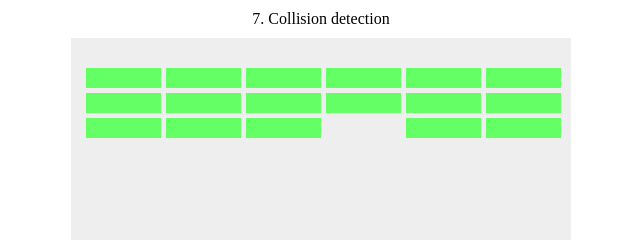
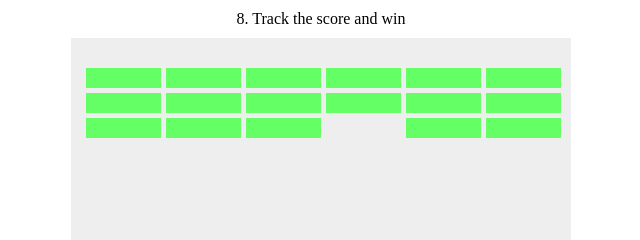
Before and after one commit to CapnSane/2D-breakout-game, a plain HTML site: page index.html in a window 1280 px wide. Shown: the top 240 px of the page, 319-959 px from the left. Drawn offline with Linux system fonts and the light colour scheme.

Commit message:
index.html updated to section 8

```diff
--- a/index.html
+++ b/index.html
@@ -10,7 +10,7 @@
 <body>
 
   <p class="center-text mb-5 mt-5">
-    7. Collision detection
+    8. Track the score and win
   </p>
 
   <canvas id="myCanvas" width="500" height="500"></canvas>
```
